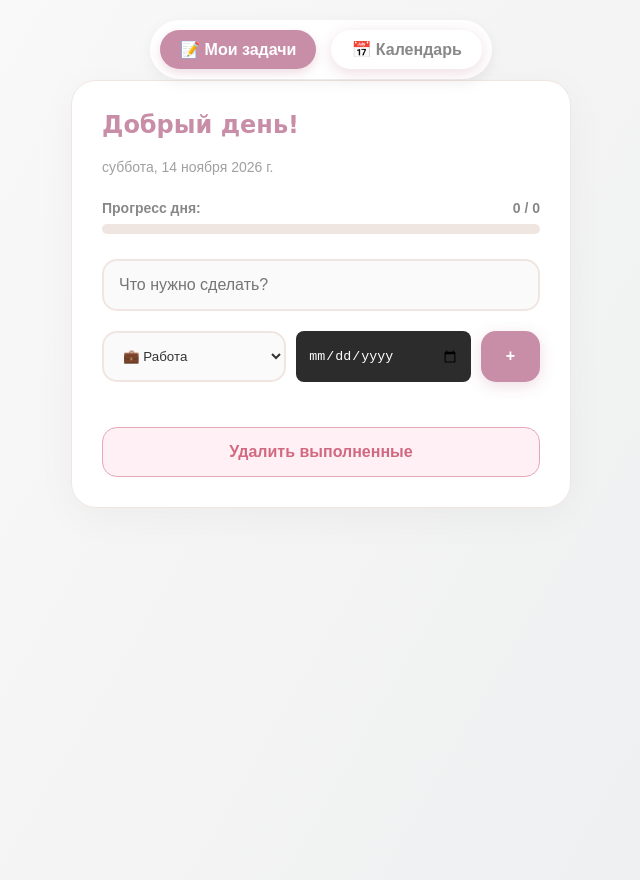
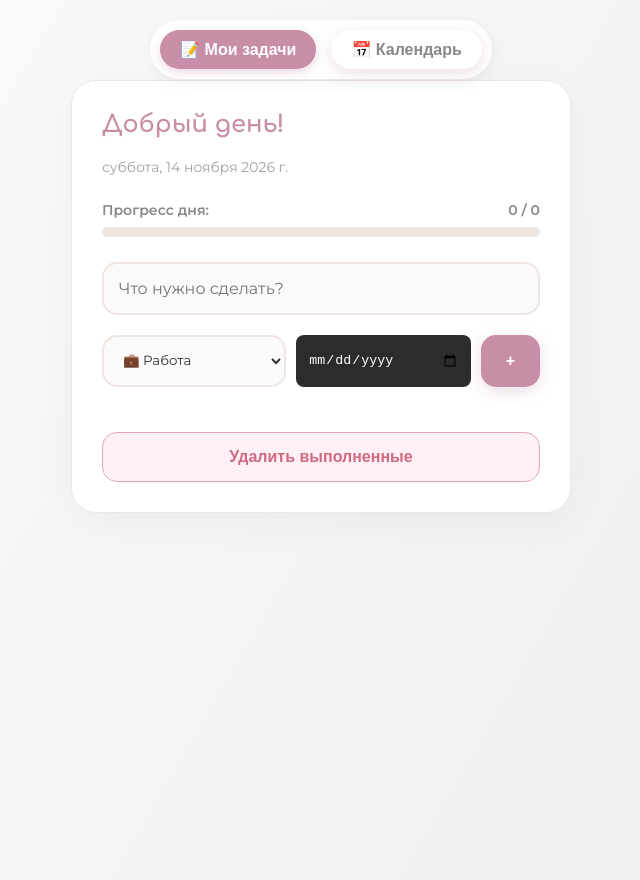
Before and after one commit to Twilight0Scarkle/my_smart_planner, a plain HTML site: page index.html in a window 1280 px wide. Shown: the whole page, without its empty margins (319-959 px from the left). Drawn offline with Linux system fonts and the light colour scheme.

Commit message:
Update UI v10

```diff
--- a/index.html
+++ b/index.html
@@ -4,6 +4,10 @@
     <meta charset="UTF-8">
     <meta name="viewport" content="width=device-width, initial-scale=1.0">
     <title>Мой умный планер</title>
+        <!-- Красивые шрифты -->
+    <link rel="preconnect" href="https://fonts.googleapis.com">
+    <link rel="preconnect" href="https://fonts.gstatic.com" crossorigin>
+    <link href="https://fonts.googleapis.com/css2?family=Comfortaa:wght@400;700&family=Montserrat:wght@400;500;600&display=swap" rel="stylesheet">
     <!-- Подключаем наши стили -->
     <link rel="stylesheet" href="style.css">
 </head>
```
